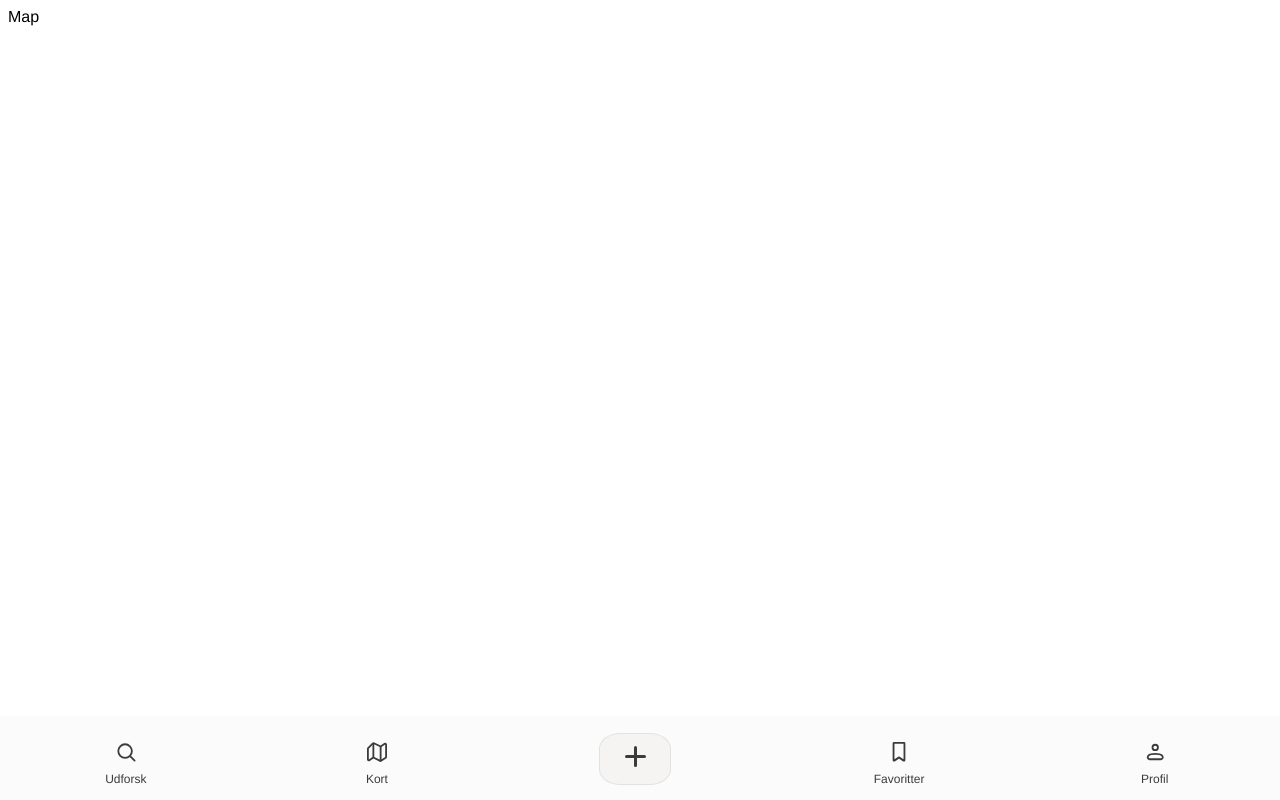
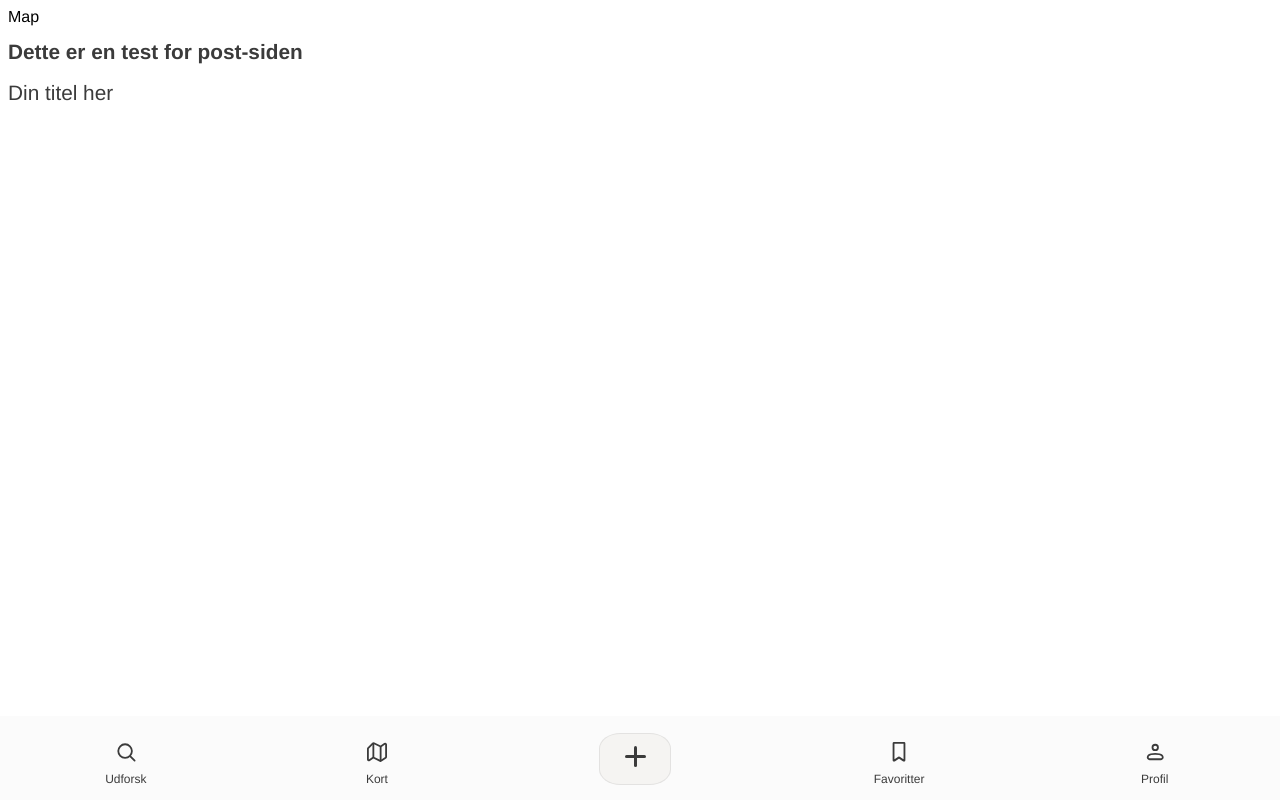
Before and after one commit to mamelishah/gemly-project-webapplication, a React (Vite) app: page /gemly-project-webapplication/map in a window 1280 px wide. Built offline with nearby package versions, Linux system fonts and the light colour scheme.

Commit message:
tilføjet PostTitleCard i Map som test

```diff
--- a/src/components/ui/input/PostCards/PostTitleCard.tsx
+++ b/src/components/ui/input/PostCards/PostTitleCard.tsx
@@ -1,4 +1,4 @@
-import "/PostTitleCard.css"
+import "./PostTitleCard.css"
 
 function PostTitleCard({ title }) {
   return (
--- a/src/pages/Map.tsx
+++ b/src/pages/Map.tsx
@@ -1,13 +1,16 @@
-import React from 'react'
-import BottomNavigationBar from '../components/ui/layout/bottom-navigation-bar/BottomNavigationBar'
+import React from "react";
+import BottomNavigationBar from "../components/ui/layout/bottom-navigation-bar/BottomNavigationBar";
+import PostTitleCard from "../components/ui/input/PostCards/PostTitleCard";
 
 function Map() {
   return (
     <>
       <div>Map</div>
+      <h1>Dette er en test for post-siden</h1>
+      <PostTitleCard title="Din titel her" />
       <BottomNavigationBar />
     </>
-  )
+  );
 }
 
-export default Map
+export default Map;
```
